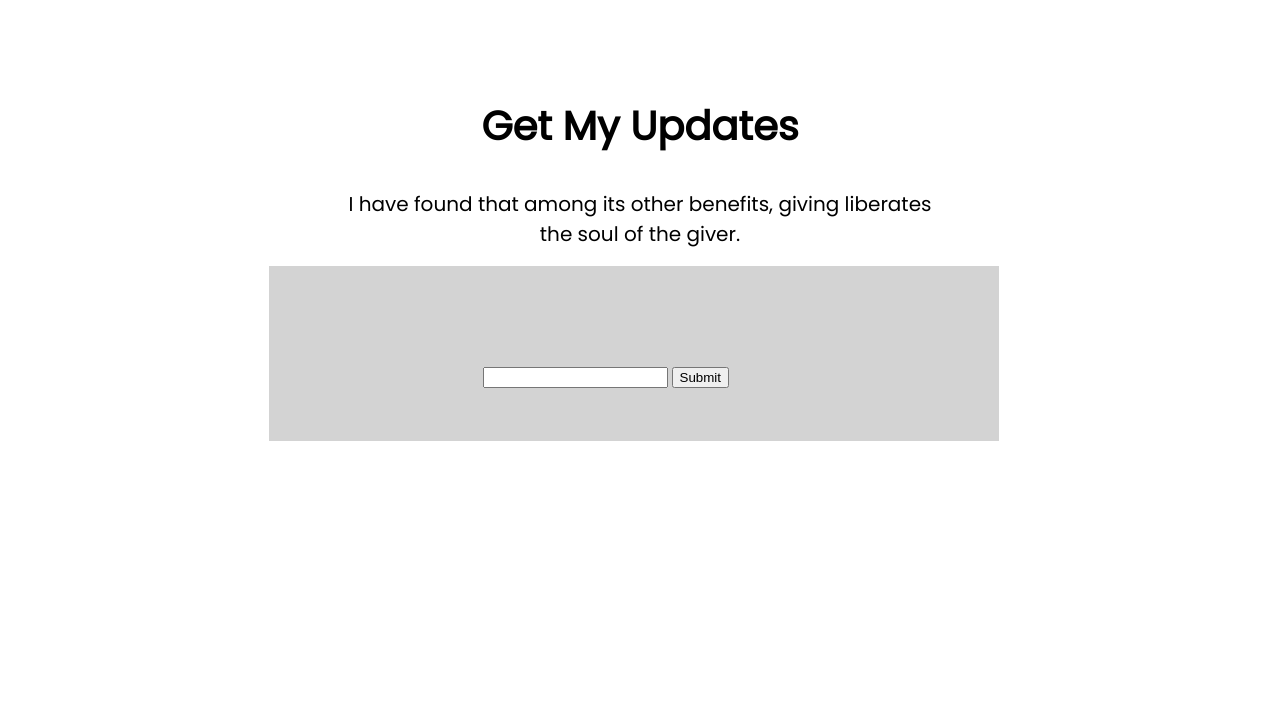
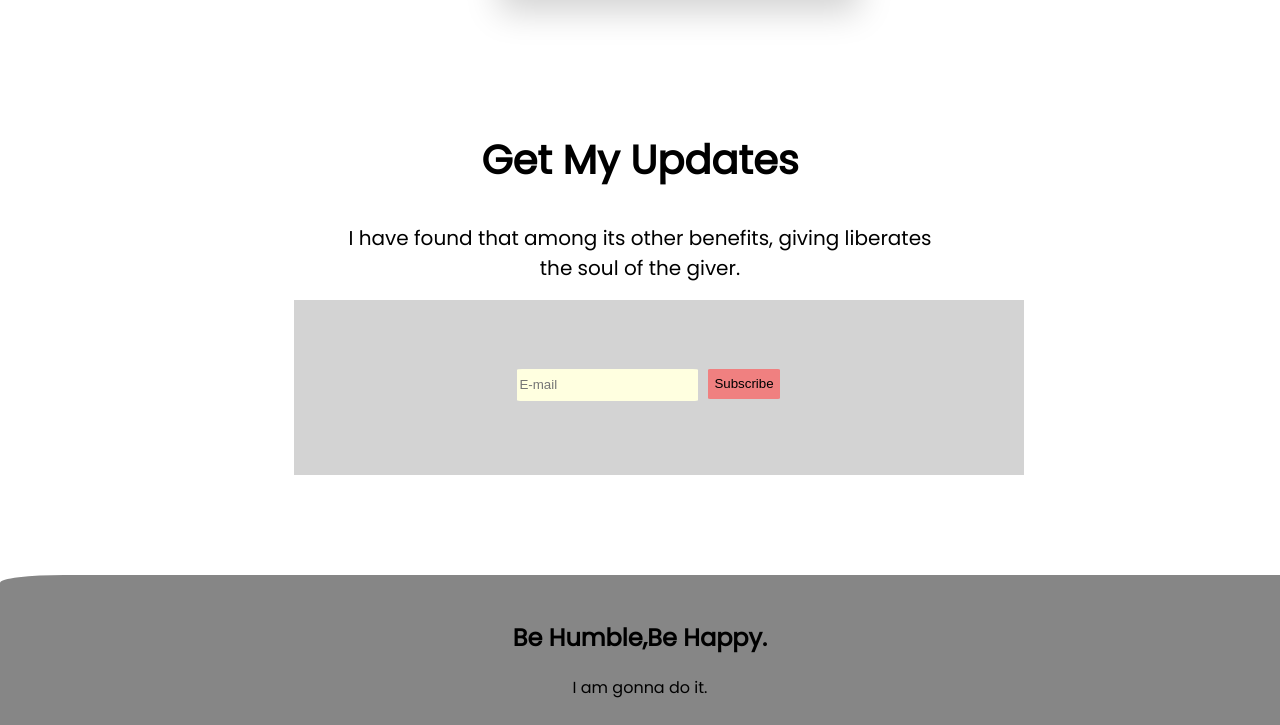
Before and after one commit to kobir0/Donate-Day-Assignment, a plain HTML site: page index.html in a window 1280 px wide. Shown: the part 1900-2625 px from the top of the page. Before the commit the page ends 2341 px from the top, so only its background shows below. Drawn offline with Linux system fonts and the light colour scheme.

Commit message:
SummaryPage

```diff
--- a/index.html
+++ b/index.html
@@ -127,7 +127,7 @@
                     corona virus.
                 </p>
             </div>
-            <div id="color" class="DonationDetails">
+            <div id="Donation-s-color" class="DonationDetails">
                 <img src="icon/shelter.png" alt="">
                 <h1>
                     Shelter for a family
@@ -160,14 +160,32 @@
                 I have found that among its other benefits, giving liberates <br> the soul of the giver.
             </h2>
         </div>
-        <div class="Email">
-            <p id="Email">
-                <input type="email" id="email" name="email">
-                <input type="button" value="Submit">
-            </p>
+        <div class="Container">
+            <div class="position">
+                <div>
+                    <input type="email" placeholder="E-mail">
+
+                </div>
+                <div>
+                    <input type="submit" value="Subscribe">
+                </div>
+            </div>
 
         </div>
+
     </section>
+    <Section class="Last-page">
+
+        <div class="Summary">
+            <h1>
+                Be Humble,Be Happy.
+            </h1>
+            <p>
+                I am gonna do it.
+            </p>
+        </div>
+
+    </Section>
 
 
 </body>
--- a/style.css
+++ b/style.css
@@ -105,6 +105,7 @@ a {
     background-color: #ffd800;
     border-color: lightgrey;
     border-style: solid;
+    box-shadow: 20px 20px 30px lightgrey;
 
 }
 
@@ -121,7 +122,7 @@ a {
     padding-left: 33%;
 }
 
-input {}
+
 
 
 .InputText p {
@@ -138,7 +139,7 @@ input {}
     height: 270px;
 
     padding: 15px;
-    margin: 5px;
+    margin: 10px;
     text-align: justify;
     font-family: 'Poppins', sans-serif;
     background-color: lightyellow;
@@ -150,8 +151,10 @@ input {}
     padding-left: 12%;
 }
 
-#color {
+#Donation-s-color {
     background-color: #ffd800;
+    box-shadow: 0px 0px 2em 15px lightgrey;
+
 }
 
 .Email {
@@ -159,12 +162,50 @@ input {}
     height: 145px;
 
     padding: 15px;
-    margin-left: 21%;
+    margin-left: 23%;
+    background-color: lightgrey;
+    display: flex;
+}
+
+.Container {
+    display: flex;
+    width: 700px;
+    height: 145px;
+
+    padding: 15px;
+    margin-left: 23%;
     background-color: lightgrey;
 }
 
-#Email {
+input {
+    background-color: lightyellow;
+    border: none;
+    margin: 5px;
+    height: 30px;
+    border-radius: 3%;
+}
+
+input[type=submit] {
+    background-color: lightcoral;
+}
+
+.position {
+    display: flex;
+    padding-top: 7%;
+    padding-left: 29%;
+}
+
+.Last-page {
+    height: 150px;
+    width: 100%;
+    background-color: rgb(134, 134, 134);
+    margin-top: 100px;
+    border-top-left-radius: 5%;
+}
+
+.Summary {
     text-align: center;
-    padding-top: 10%;
-    padding-right: 8%;
+    font-family: 'Poppins', sans-serif;
+    padding-top: 2%;
+
 }
```
